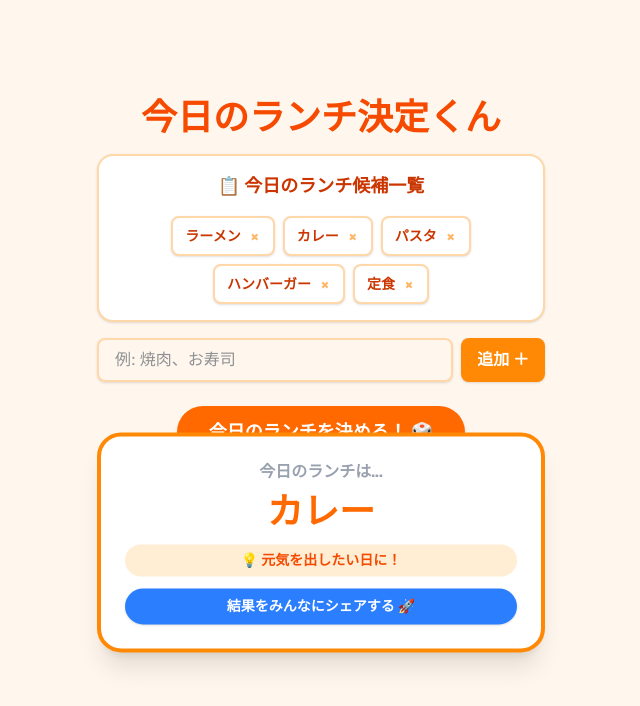
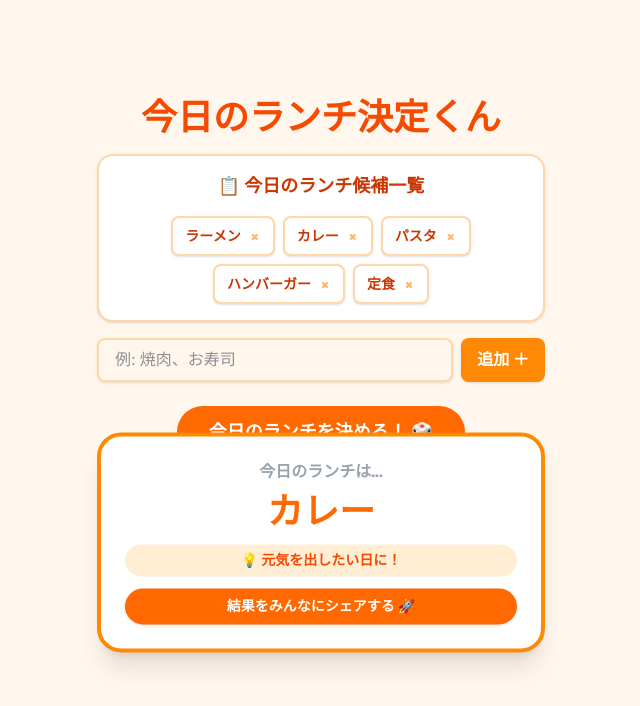
Before and after one commit to okayuharuki/lunch-decider-app, a Next.js app: page / in a window 1280 px wide. Both pictures are taken after a click on the button "今日のランチを決める！ 🎲". Shown: the top 706 px of the page, without its empty margins (319-959 px from the left). Built offline with nearby package versions, Linux system fonts and the light colour scheme.

Commit message:
シェアボタン色変更

```diff
--- a/src/app/page.tsx
+++ b/src/app/page.tsx
@@ -172,7 +172,7 @@ export default function LunchDeciderApp() {
 
           <button
             onClick={onShare}
-            className="flex items-center justify-center gap-2 bg-blue-500 text-white px-5 py-2 rounded-full font-bold text-sm shadow hover:bg-blue-600 transition-colors active:scale-95"
+            className="flex items-center justify-center gap-2 bg-orange-500 text-white px-5 py-2 rounded-full font-bold text-sm shadow hover:bg-orange-600 transition-colors active:scale-95"
           >
             結果をみんなにシェアする 🚀
           </button>
```
